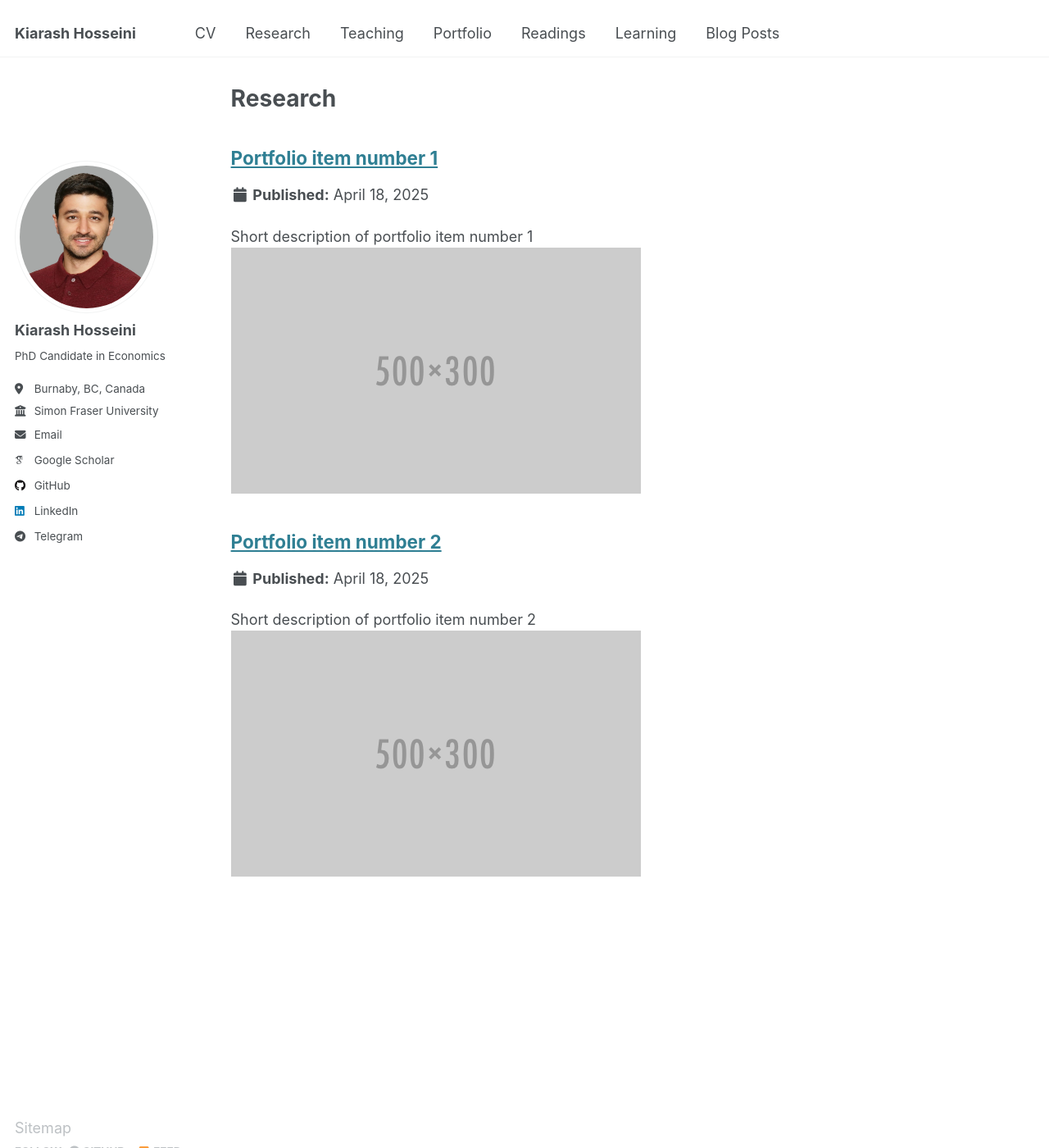
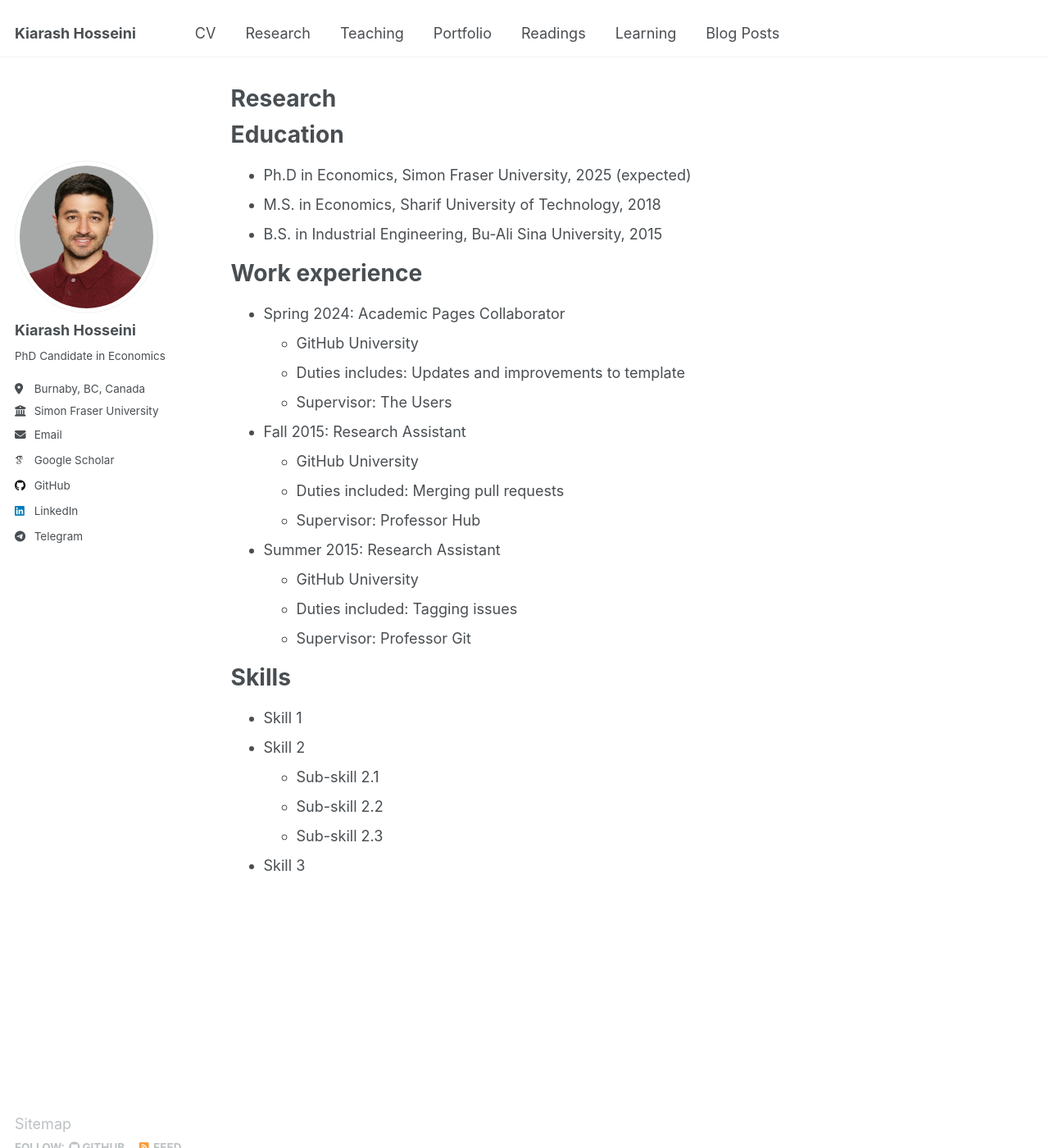
Before and after one commit to k-hosseini/k-hosseini.github.io, a Jekyll site: the page built from _pages/research.md, in a window 1280 px wide and 1400 px high. Shown: the whole window at 82% size. Built offline with Jekyll 4.4.1, drawn with Linux system fonts in a browser that asks for light colours; some web fonts are replaced.

Commit message:
Update research.md

```diff
--- a/_pages/research.md
+++ b/_pages/research.md
@@ -1,13 +1,41 @@
 ---
 layout: archive
 title: "Research"
+author_profile: true
 permalink: /research/
 author_profile: true
 ---
 
 {% include base_path %}
 
+Education
+======
+* Ph.D in Economics, Simon Fraser University, 2025 (expected)
+* M.S. in Economics, Sharif University of Technology, 2018
+* B.S. in Industrial Engineering, Bu-Ali Sina University, 2015
 
-{% for post in site.portfolio %}
-  {% include archive-single.html %}
-{% endfor %}
+Work experience
+======
+* Spring 2024: Academic Pages Collaborator
+  * GitHub University
+  * Duties includes: Updates and improvements to template
+  * Supervisor: The Users
+
+* Fall 2015: Research Assistant
+  * GitHub University
+  * Duties included: Merging pull requests
+  * Supervisor: Professor Hub
+
+* Summer 2015: Research Assistant
+  * GitHub University
+  * Duties included: Tagging issues
+  * Supervisor: Professor Git
+
+Skills
+======
+* Skill 1
+* Skill 2
+  * Sub-skill 2.1
+  * Sub-skill 2.2
+  * Sub-skill 2.3
+* Skill 3
```
